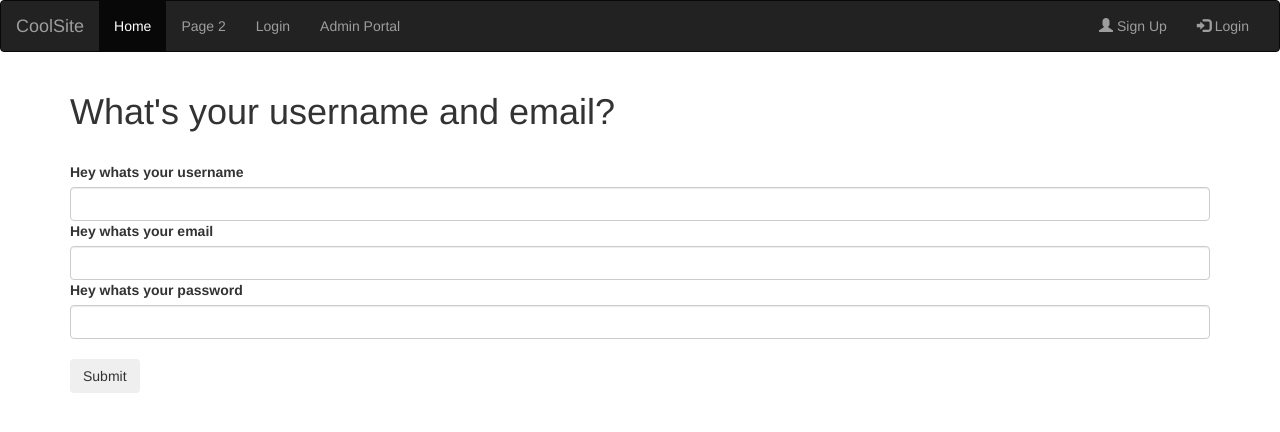
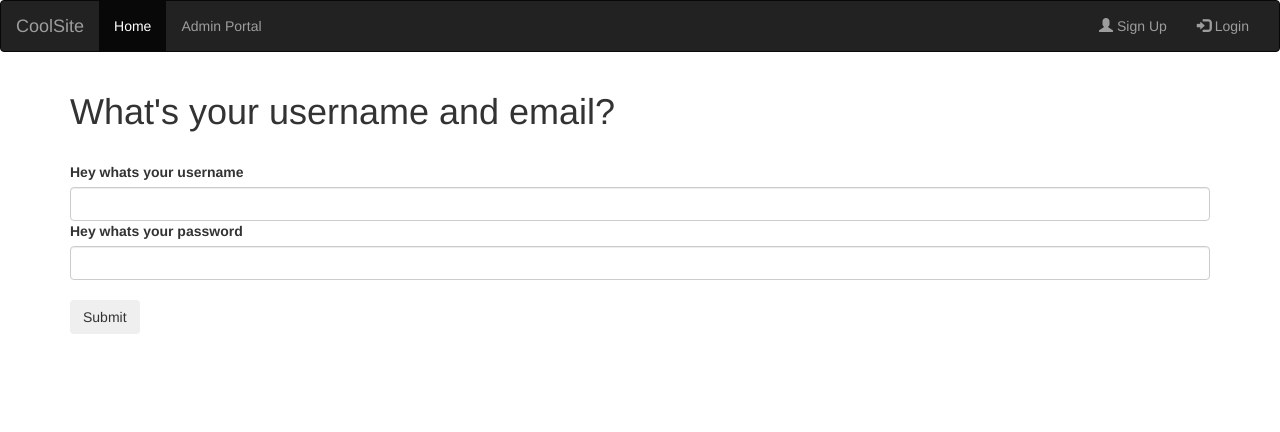
Before and after one commit to Pers2140/PanoSnap, a Flask app: page /login in a window 1280 px wide. Shown: the top 432 px of the page. Run offline with Flask 2, Linux system fonts and the light colour scheme; some libraries are stand-ins or nearby versions.

Commit message:
created new SQLAlchemy branch

```diff
--- a/app.py
+++ b/app.py
@@ -1,6 +1,8 @@
 from flask import Flask, render_template, flash, request
+from flask_login import UserMixin, login_user, LoginManager, login_required, logout_user, current_user
+from dotenv import load_dotenv
+
 import sqlite3
-from dotenv import load_dotenv
 import os
 
 load_dotenv()
@@ -25,24 +27,23 @@ c = db_conn.cursor()
 
 # Create a Table
 # c.execute("""
-#           CREATE TABLE panos (id INTEGER PRIMARY KEY AUTOINCREMENT,
+#           CREATE TABLE users (id INTEGER PRIMARY KEY AUTOINCREMENT,
 
 #           username TEXT,
-#           description TEXT,
-#           latlng TEXT,
-#           pano TEXT,
-#           profile_url TEXT
+#           password TEXT,
+#           Email TEXT
 
 #           )
 
 #           """)
 
 # c.execute("INSERT INTO panos ('username','description','latlng','pano','profile_url') VALUES (?,?,?,?,?)", ('ZeusDaddy','test','test','password123','Bigz@gmail.com'))
-# c.execute("INSERT INTO users ('first_name','last_name','username','password','email') VALUES (?,?,?,?,?)", ('Zeus','god','BigDadaZ','password123','Bigz@gmail.com'))
+# c.execute("INSERT INTO users ('username','password','email') VALUES (?,?,?)", ('BigDadaZ','password123','Bigz@gmail.com'))
 
 c.execute("SELECT * FROM users")
 print(c.fetchall())
 # execute / commit command
+
 db_conn.commit()
 db_conn.close()
 
@@ -53,7 +54,14 @@ app = Flask(__name__)
 # add database
 app.config['SQLALCHEMY_DATABASE_URI'] = 'sqlite:///users.db'
 app.config["SECRET_KEY"] = "password"
+# load flask_login
+login_manager = LoginManager()
+login_manager.init_app(app)
+login_manager.login_view = 'login'
 
+@login_manager.user_loader
+def load_user(user_id):
+    return User.query.get(int(user_id))
 
 flask = os.getenv("FLASK_APP")
 # create index route
@@ -81,9 +89,10 @@ def fav():
 
     return render_template("index.html")
 
-# create name page
-@app.route("/login", methods=["GET", "POST"])
-def name():
+
+# create signup page
+@app.route("/signup", methods=["GET", "POST"])
+def signup():
     username = None
     password = None
     email = None
@@ -96,10 +105,27 @@ def name():
         email = form.email.data
         User({"first_name":"none","last_name":"testing","username":username,"password":password,"email":email})
         form.username.data = ''
+        form.password.data = ''
         form.email.data = ''
-        form.password.data = ''
         flash('Form Submitted Successfully')
-    return render_template("login.html", username=username, password=password, email=email, form=form)
+    return render_template("signup.html", username=username, password=password, email=email, form=form)
+
+# create login page
+@app.route("/login", methods=["GET", "POST"])
+def login():
+    username = None
+    password = None
+    form = NamerForm()
+
+    # Validate Form
+    if form.validate_on_submit():
+        username = form.username.data
+        password = form.password.data
+
+        print("submit button pressed")
+        print ('%s has logged in Successfully' % (username))
+
+    return render_template("login.html", username=username, password=password, form=form)
 
 if __name__ == '__main__':
    app.run(debug = True)
--- a/modules/User.py
+++ b/modules/User.py
@@ -29,7 +29,7 @@ class User():
         c = db_conn.cursor()
 
         # submit pano
-        c.execute("INSERT INTO users ('first_name','last_name','username','password','email') VALUES (?,?,?,?,?)", (self.first_name, self.last_name, self.username, self.username, self.email))
+        c.execute("INSERT INTO users ('username','password','email') VALUES (?,?,?)", ( self.username, self.username, self.email))
         print('New user submitted to DB new ')
 
         # close connection to DB
--- a/templates/login.html
+++ b/templates/login.html
@@ -10,7 +10,6 @@
 
   {% if username %}
     <h1>Hello {{ username }}</h1>
-    <h1>your email is {{ email }}</h1>
 
   {% else %}
     <h1>What's your username and email?</h1>
@@ -21,9 +20,6 @@
     {{ form.username.label(class="form-label") }}
     {{ form.username( class="form-control") }}
 
-    {{ form.email.label(class="form-label") }}
-    {{ form.email( class="form-control") }}
-
     {{ form.password.label(class="form-label") }}
     {{ form.password( class="form-control") }}
     <br/>
--- a/templates/nav-bar.html
+++ b/templates/nav-bar.html
@@ -11,13 +11,13 @@
       <div class="collapse navbar-collapse" id="myNavbar">
         <ul class="nav navbar-nav">
           <li class="active"><a href="#">Home</a></li>
-          <li><a href="#">Page 2</a></li>
-          <li><a href="{{ url_for('name', name='login')}}">Login</a></li>
+          <!-- <li><a href="{{ url_for('signup', name='signup')}}">Sign Up</a></li> -->
+          <!-- <li><a href="{{ url_for('login', name='login')}}">Login</a></li> -->
           <li><a href="{{ url_for('user', name='Admin')}}">Admin Portal</a></li>
         </ul>
         <ul class="nav navbar-nav navbar-right">
-          <li><a href="#"><span class="glyphicon glyphicon-user"></span> Sign Up</a></li>
-          <li><a href="#"><span class="glyphicon glyphicon-log-in"></span> Login</a></li>
+          <li><a href="{{ url_for('signup', name='signup')}}"><span class="glyphicon glyphicon-user"></span> Sign Up</a></li>
+          <li><a href="{{ url_for('login', name='login')}}"><span class="glyphicon glyphicon-log-in"></span> Login</a></li>
         </ul>
       </div>
     </div>
```
Also changed, not shown: requirements.txt (+30 -0 lines), test.db.
